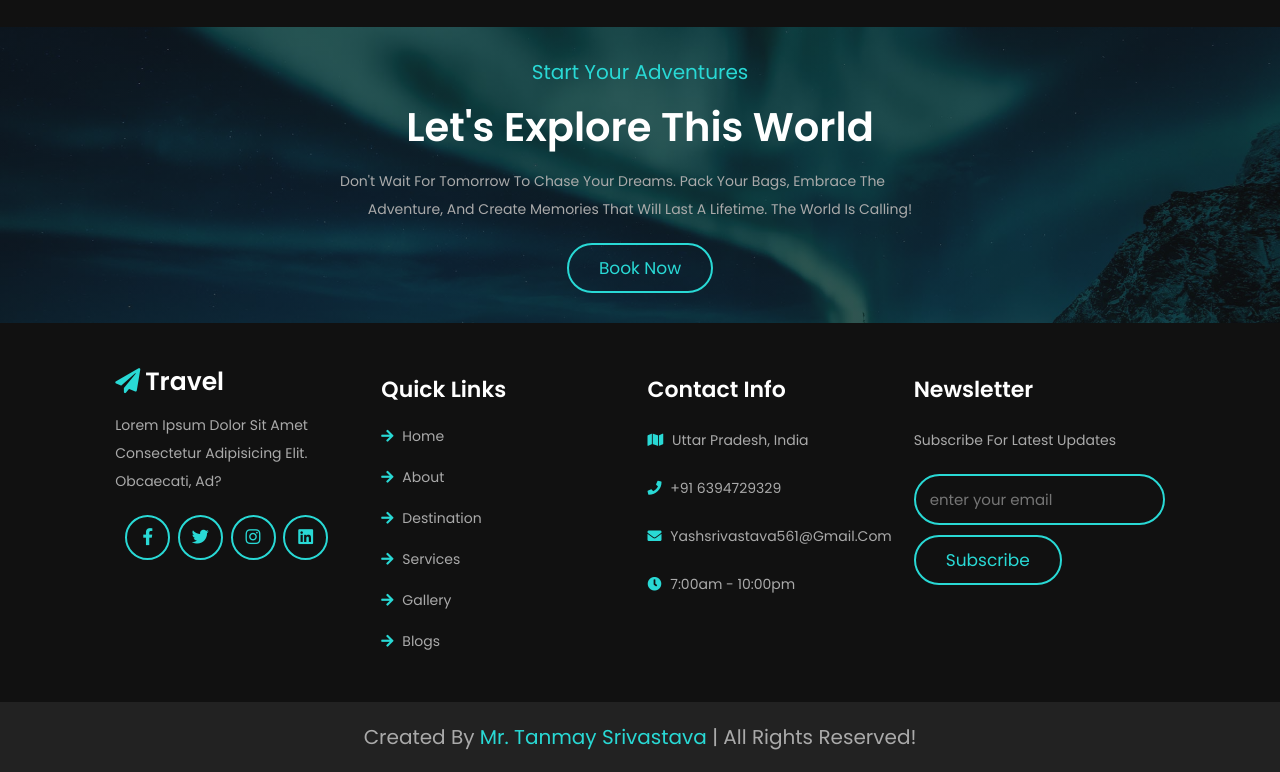
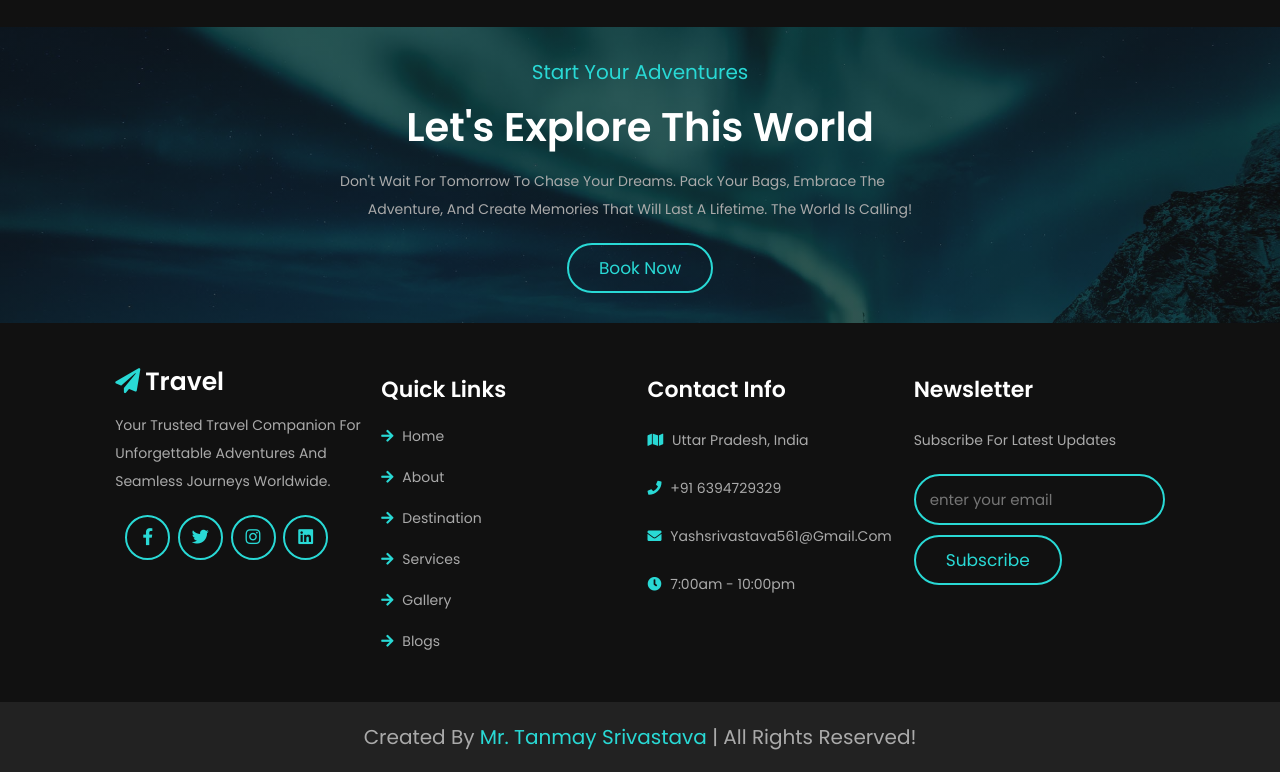
Before and after one commit to TacticalReader/Travel-Website, a plain HTML site: page index.html in a window 1280 px wide. Shown: the part 5959-6731 px from the top of the page. Drawn offline with nearby package versions, Linux system fonts and the light colour scheme.

Commit message:
Replace footer section lorem ipsum with company description

```diff
--- a/index.html
+++ b/index.html
@@ -476,7 +476,7 @@
 
         <div class="box" data-aos="fade-up" data-aos-delay="150">
             <a href="#" class="logo"> <i class="fas fa-paper-plane"></i>travel </a>
-            <p>Lorem ipsum dolor sit amet consectetur adipisicing elit. Obcaecati, ad?</p>
+            <p>Your trusted travel companion for unforgettable adventures and seamless journeys worldwide.</p>
             <div class="share">
                 <a href="#" class="fab fa-facebook-f"></a>
                 <a href="#" class="fab fa-twitter"></a>
```
